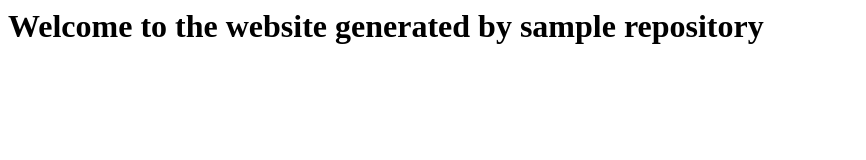
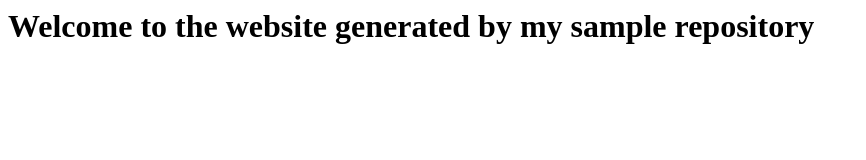
Before and after one commit to JysinTestOrg/demo-repository, a website: page index.html in a window 1280 px wide. Shown: the whole page, without its empty margins (0-866 px from the left). Drawn offline with Linux system fonts and the light colour scheme.

Commit message:
Update index.html

```diff
--- a/index.html
+++ b/index.html
@@ -1 +1 @@
-<h1>Welcome to the website generated by sample repository</h1>
+<h1>Welcome to the website generated by my sample repository</h1>
```
